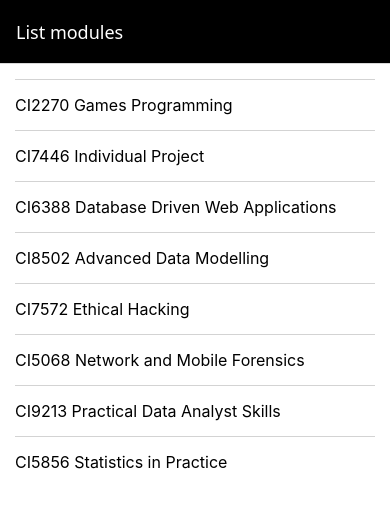
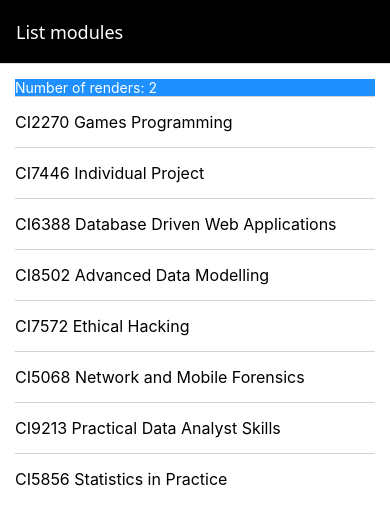
Before and after one commit to Andre1-v/crudler, a React Native app: screen /ModuleListScreen in a window 390 px wide. Shown: the top 524 px of the page. Built offline with nearby package versions, Linux system fonts and the light colour scheme.

Commit message:
Completed Including CRUDL state

```diff
--- /dev/null
+++ b/src/UI/RenderCount.js
@@ -0,0 +1,24 @@
+import { useRef } from "react";
+import { StyleSheet, Text, View } from "react-native";
+
+const RenderCount = ({ background = "dodgerblue", fontColor = "white" }) => {
+  //initialisations --------------------------
+  // State -----------------------------------
+  const renderCount = useRef(0);
+  renderCount.current += 1;
+  // Handlers --------------------------------
+  // View -----------------------------------
+  return (
+    <Text style={{ backgroundColor: background, color: fontColor }}>
+      Number of renders: {renderCount.current}
+    </Text>
+  );
+};
+
+const styles = StyleSheet.create({
+  count: {
+    padding: 20,
+  },
+});
+
+export default RenderCount;
--- a/src/components/screens/ModuleListScreen.js
+++ b/src/components/screens/ModuleListScreen.js
@@ -1,26 +1,28 @@
 import { StyleSheet } from "react-native";
 import Screen from "../layout/Screen";
 import ModuleList from "../entity/modules/ModuleList";
+import RenderCount from "../../UI/RenderCount.js";
 
 import initialModules from "../../data/modules.js";
+import { useState } from "react";
 
 export const ModuleListScreen = () => {
   //Initialisations --------------------------
-  const modules = initialModules;
+  const [modules, setModules] = useState(initialModules);
 
   // State -----------------------------------
   // Handlers --------------------------------
-  const handleSelect = (module) => alert(`Item ${module.ModuleCode} selected`);
+  const handleDelete = (module) =>
+    setModules(modules.filter((item) => item.ModuleID !== module.ModuleID));
   // View ------------------------------------
   return (
     <Screen>
-      <ModuleList modules={modules} onSelect={handleSelect} />
+      <RenderCount />
+      <ModuleList modules={modules} onSelect={handleDelete} />
     </Screen>
   );
 };
 
-const styles = StyleSheet.create({
-  container: {},
-});
+const styles = StyleSheet.create({});
 
 export default ModuleListScreen;
```
